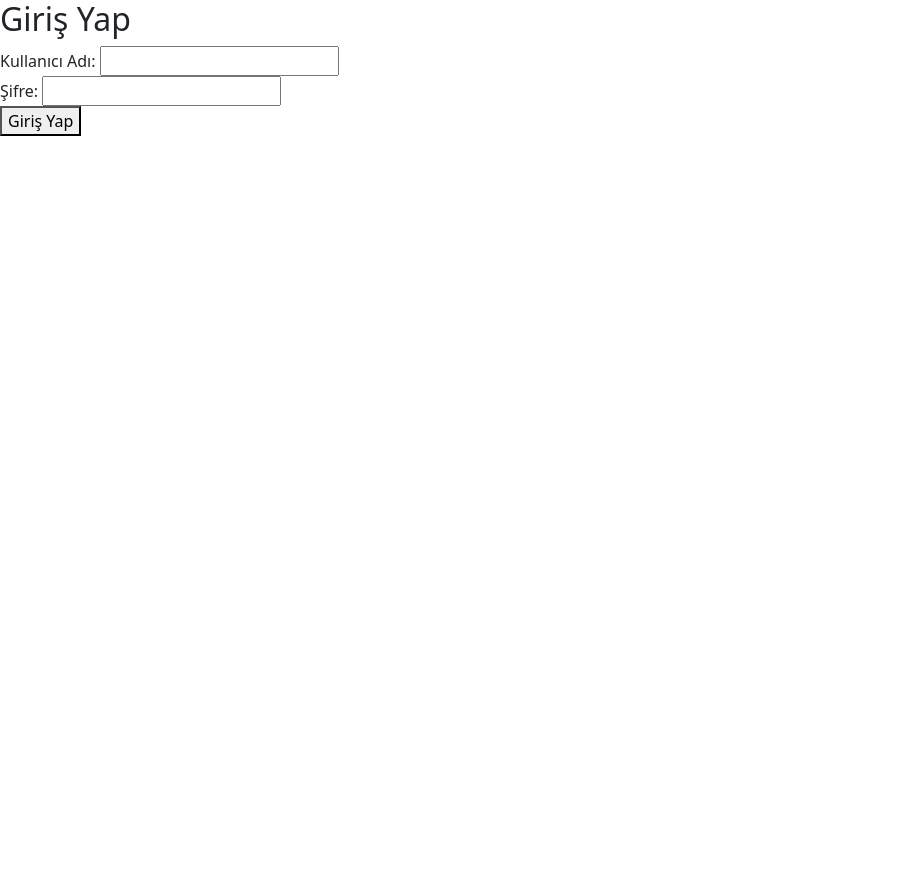
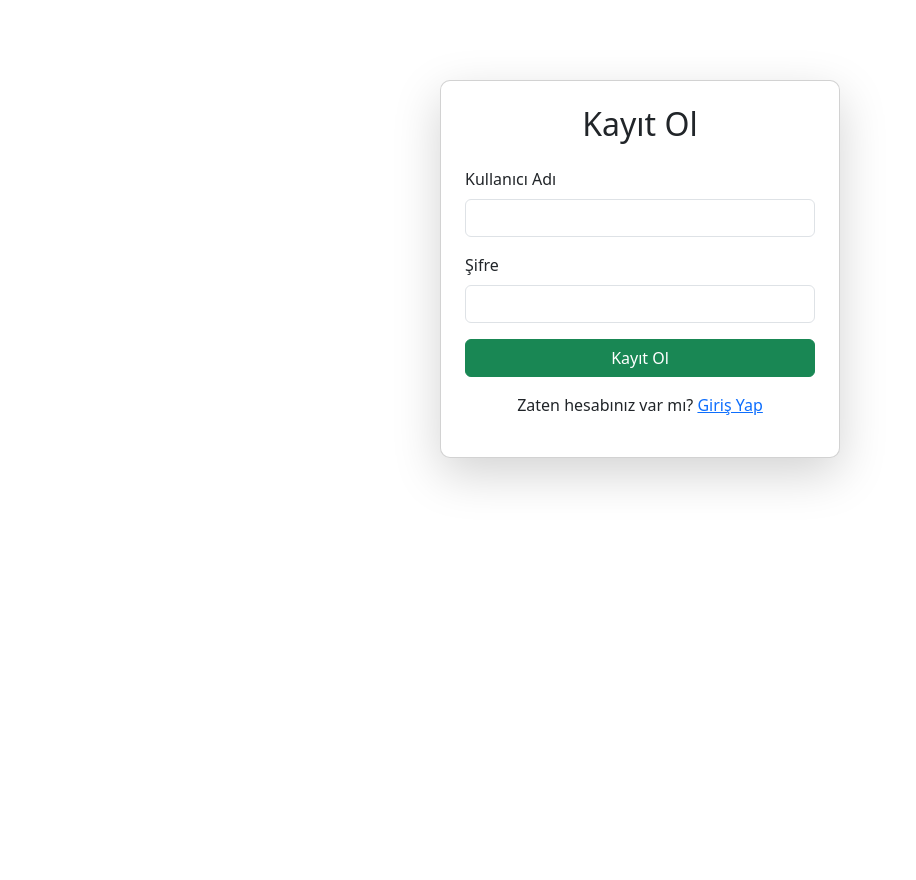
Before and after one commit to Mbanzaroglu/golet11, a Flask app: page /auth/register in a window 1280 px wide. Shown: the whole page, without its empty margins (0-916 px from the left). Before the commit the page ends 136 px from the top, so only its background shows below. Run offline with Flask 3, Linux system fonts and the light colour scheme; some libraries are stand-ins or nearby versions.

Commit message:
Login ekranı yapıldı

```diff
--- a/app/templates/login.html
+++ b/app/templates/login.html
@@ -1,16 +1,48 @@
-<!-- login.html -->
+{% extends "base.html" %}
+{% block content %}
+<div class="d-flex justify-content-center align-items-start" style="min-height: 100vh; margin-top: 80px;">
+    <div class="card shadow-lg p-4" style="width: 400px; border-radius: 10px;">
+        <h2 class="text-center mb-4">{{ form_type == 'register' and 'Kayıt Ol' or 'Giriş Yap' }}</h2>
 
-{% extends "base.html" %}
+        {% if form_type == 'login' %}
+        <!-- Login Form -->
+        <form method="POST" action="{{ url_for('auth_bp.login') }}">
+            <div class="mb-3">
+                <label for="username" class="form-label">Kullanıcı Adı</label>
+                <input type="text" class="form-control" name="username" id="username" required>
+            </div>
+            <div class="mb-3">
+                <label for="password" class="form-label">Şifre</label>
+                <input type="password" class="form-control" name="password" id="password" required>
+            </div>
+            <button type="submit" class="btn btn-primary w-100">Giriş Yap</button>
+        </form>
+        <!-- Henüz hesabınız yok mu? Kayıt Ol -->
+        <div class="text-center mt-3">
+          <p>Henüz hesabınız yok mu? <a href="{{ url_for('auth_bp.register', form='register') }}" class="text-primary">Kayıt Ol</a></p>
+        </div>
+        {% elif form_type == 'register' %}
+        <!-- Register Form -->
+        <form method="POST" action="{{ url_for('auth_bp.register') }}">
+            <div class="mb-3">
+                <label for="username" class="form-label">Kullanıcı Adı</label>
+                <input type="text" class="form-control" name="username" id="username" required>
+            </div>
+            <div class="mb-3">
+                <label for="password" class="form-label">Şifre</label>
+                <input type="password" class="form-control" name="password" id="password" required>
+            </div>
+            <button type="submit" class="btn btn-success w-100">Kayıt Ol</button>
+        </form>
 
-{% block content %}
-    <h2>Giriş Yap</h2>
-    <form method="POST">
-        <label for="username">Kullanıcı Adı:</label>
-        <input type="text" name="username" id="username" required><br>
-        <label for="password">Şifre:</label>
-        <input type="password" name="password" id="password" required><br>
-        <button type="submit">Giriş Yap</button>
-    </form>
+        <!-- Zaten hesabınız var mı? Giriş Yap -->
+        <div class="text-center mt-3">
+            <p>Zaten hesabınız var mı? <a href="{{ url_for('auth_bp.login', form='login') }}" class="text-primary">Giriş Yap</a></p>
+        </div>
+        {% endif %}
+    </div>
+</div>
+
 {% with messages = get_flashed_messages(with_categories=true) %}
   {% if messages %}
     <ul class="flashes">
```
Lines whose indentation alone changed are shown as unchanged.
